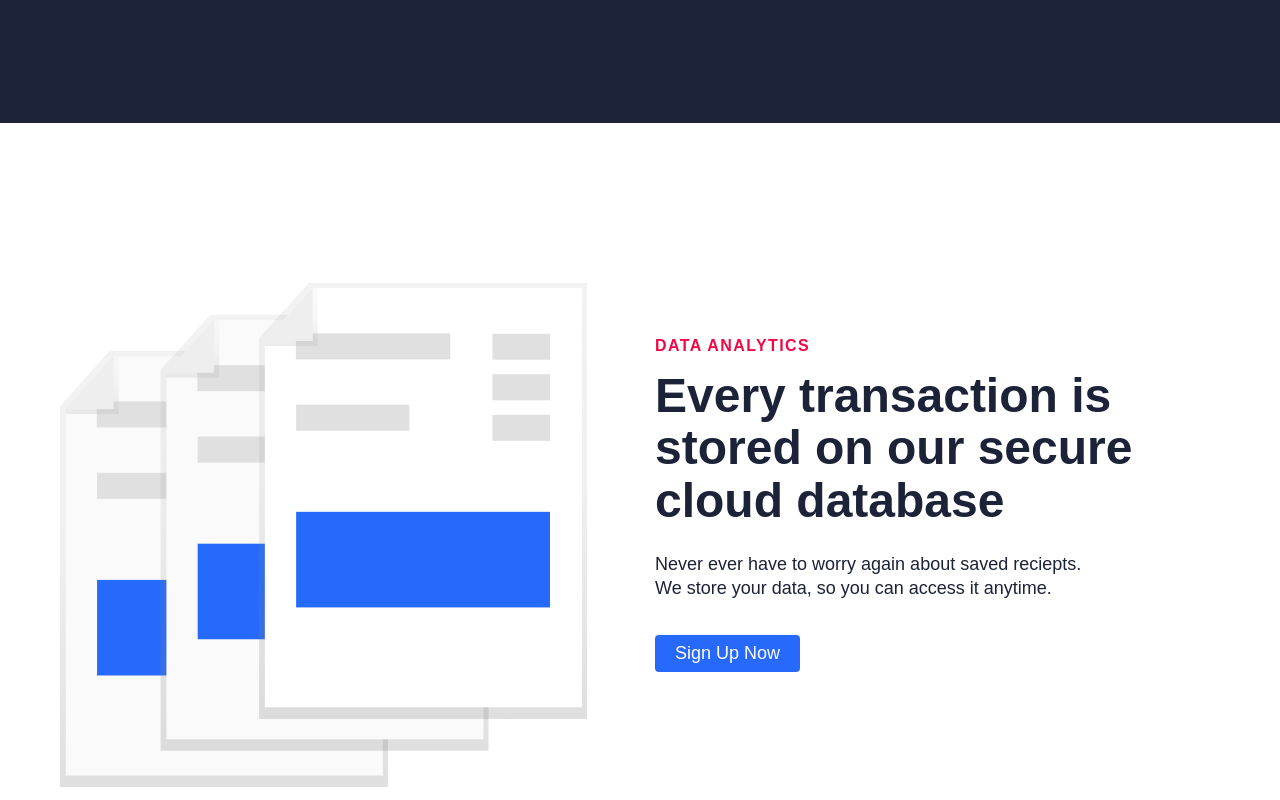
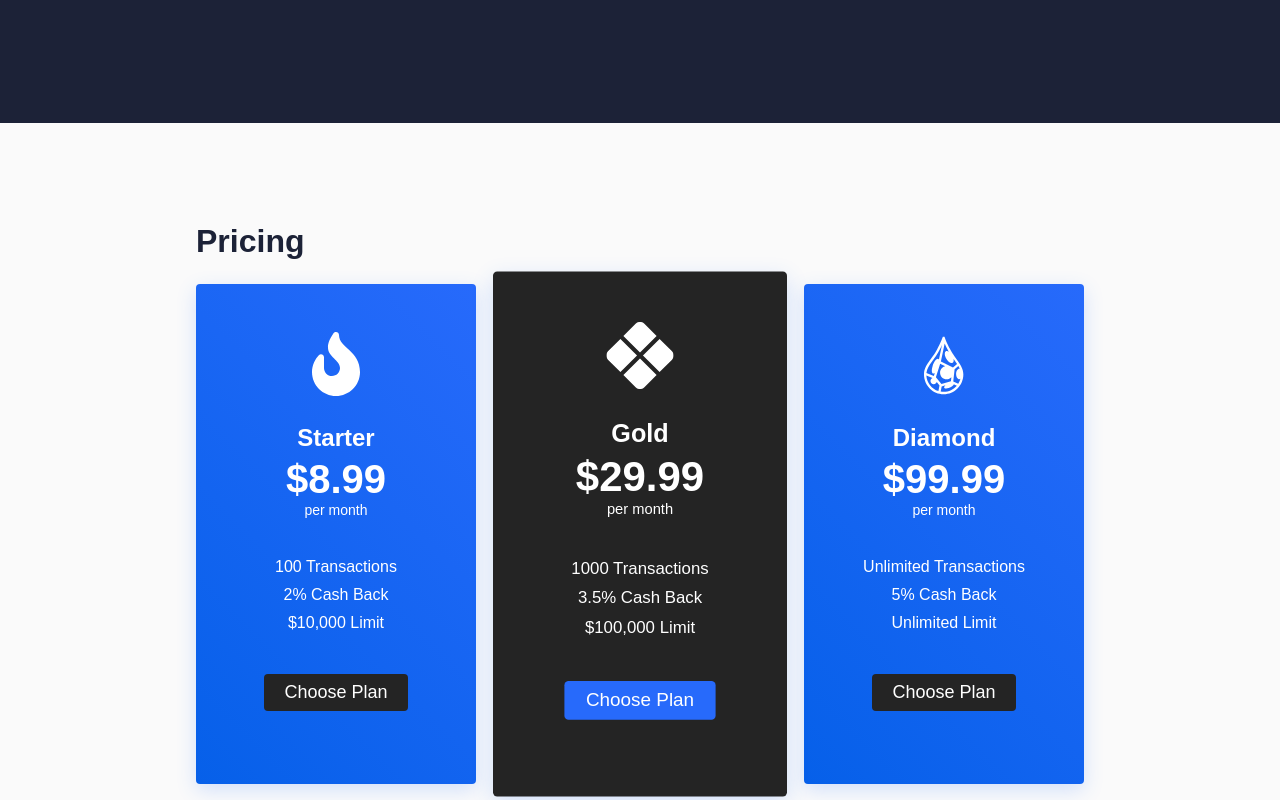
Before and after one commit to duypham9895/react-hooks-lavish, a React (Create React App) app: page / in a window 1280 px wide. Shown: the part 2380-3180 px from the top of the page. Built offline with nearby package versions, Linux system fonts and the light colour scheme.

Commit message:
Creating the Pricing Component

```diff
--- /dev/null
+++ b/src/components/Pricing.css
@@ -0,0 +1,116 @@
+.icon {
+    margin: 24px 0;
+}
+
+.pricing__section {
+    padding: 100px 0 160px;
+    display: flex;
+    flex-direction: column;
+    justify-content: center;
+    background-color: #fafafa;
+}
+
+.pricing__wrapper {
+    display: flex;
+    flex-direction: column;
+    align-items: flex-start;
+    margin: 0 auto;
+}
+
+.pricing__heading {
+    color: #1c2237;
+    margin-bottom: 24px;
+}
+
+.pricing__container {
+    display: flex;
+    justify-content: center;
+    align-content: center;
+}
+
+.pricing__container-card {
+    background: linear-gradient(45deg, #0660e9 0%, #276afb 100%);
+    box-shadow: 0 6px 20px rgba(56, 125, 255, 0.2);
+    width: 280px;
+    height: 500px;
+    text-decoration: none;
+    border-radius: 4px;
+}
+
+.pricing__container-card:nth-child(2) {
+    transform: scale(1.05);
+    background: #242424;
+    margin: 0 24px;
+}
+
+.pricing__container-card:hover {
+    transform: scale(1.06);
+    transition: all 0.3s ease-out;
+    color: #1c2237;
+}
+
+.pricing__container-cardInfo {
+    display: flex;
+    flex-direction: column;
+    height: 500px;
+    padding: 24px;
+    align-items: center;
+    color: #ffffff;
+}
+
+.pricing__container-cardInfo h3 {
+    margin-bottom: 5px;
+    font-size: 24px;
+}
+
+.pricing__container-cardInfo h4 {
+    font-size: 40px;
+}
+
+.pricing__container-cardInfo p {
+    font-size: 14px;
+    margin-bottom: 24px;
+}
+
+.pricing__container-features {
+    margin: 16px 0 32px;
+    list-style: none;
+    display: flex;
+    flex-direction: column;
+    align-items: center;
+}
+
+.pricing__container-features li {
+    margin-bottom: 10px;
+}
+
+@media screen and (max-width: 960px) {
+    .pricing__container {
+        display: flex;
+        flex-direction: column;
+        justify-content: center;
+        align-items: center;
+        width: 100%;
+    }
+
+    .pricing__container-card {
+        width: 90%;
+    }
+
+    .pricing__wrapper {
+        margin: 0 30px;
+        display: flex;
+        flex-direction: column;
+        align-items: center;
+    }
+
+    .pricing__container-card:nth-child(2) {
+        transform: scale(1);
+        background: #242424;
+        margin: 24px;
+    }
+
+    .pricing__container-card:hover {
+        transform: none;
+    }
+}
--- /dev/null
+++ b/src/components/Pricing.js
@@ -0,0 +1,103 @@
+import React from "react";
+
+import { FaFire } from "react-icons/fa";
+import { BsXDiamondFill } from "react-icons/bs";
+import { GiCrystalize } from "react-icons/gi";
+import { IconContext } from "react-icons/lib";
+
+import { Link } from "react-router-dom";
+
+import "./Pricing.css";
+import { Button } from "./Button";
+
+function Pricing() {
+    return (
+        <IconContext.Provider value={{ color: "#fff", size: 64 }}>
+            <div>
+                <div className="pricing__section">
+                    <div className="pricing__wrapper">
+                        <h1 className="pricing__heading">Pricing</h1>
+                        <div className="pricing__container">
+                            <Link
+                                to="/sign-up"
+                                className="pricing__container-card"
+                            >
+                                <div className="pricing__container-cardInfo">
+                                    <div className="icon">
+                                        <FaFire />
+                                    </div>
+                                    <h3>Starter</h3>
+                                    <h4>$8.99</h4>
+                                    <p>per month</p>
+                                    <ul className="pricing__container-features">
+                                        <li>100 Transactions</li>
+                                        <li>2% Cash Back</li>
+                                        <li>$10,000 Limit</li>
+                                    </ul>
+                                    <Button
+                                        buttonSize="btn--wide"
+                                        buttonColor="primary"
+                                    >
+                                        Choose Plan
+                                    </Button>
+                                </div>
+                            </Link>
+
+                            <Link
+                                to="/sign-up"
+                                className="pricing__container-card"
+                            >
+                                <div className="pricing__container-cardInfo">
+                                    <div className="icon">
+                                        <BsXDiamondFill />
+                                    </div>
+                                    <h3>Gold</h3>
+                                    <h4>$29.99</h4>
+                                    <p>per month</p>
+                                    <ul className="pricing__container-features">
+                                        <li>1000 Transactions</li>
+                                        <li>3.5% Cash Back</li>
+                                        <li>$100,000 Limit</li>
+                                    </ul>
+                                    <Button
+                                        buttonSize="btn--wide"
+                                        buttonColor="blue"
+                                    >
+                                        Choose Plan
+                                    </Button>
+                                </div>
+                            </Link>
+
+                            <Link
+                                to="/sign-up"
+                                className="pricing__container-card"
+                            >
+                                <div className="pricing__container-cardInfo">
+                                    <div className="icon">
+                                        <GiCrystalize />
+                                    </div>
+                                    <h3>Diamond</h3>
+                                    <h4>$99.99</h4>
+                                    <p>per month</p>
+                                    <ul className="pricing__container-features">
+                                        <li>Unlimited Transactions</li>
+                                        <li>5% Cash Back</li>
+                                        <li>Unlimited Limit</li>
+                                    </ul>
+                                    <Button
+                                        buttonSize="btn--wide"
+                                        buttonColor="primary"
+                                    >
+                                        Choose Plan
+                                    </Button>
+                                </div>
+                            </Link>
+                        </div>
+                    </div>
+                </div>
+            </div>
+        </IconContext.Provider>
+    );
+}
+
+export default Pricing;
--- a/src/components/pages/HomePage/Data.js
+++ b/src/components/pages/HomePage/Data.js
@@ -41,9 +41,9 @@
 };
 
 export const homeObjFour = {
-    lightBg: true,
-    lightText: false,
-    lightTextDesc: false,
+    lightBg: false,
+    lightText: true,
+    lightTextDesc: true,
     topLine: "DATA ANALYTICS",
     headline: "Every transaction is stored on our secure cloud database",
     description:
--- a/src/components/pages/HomePage/Home.js
+++ b/src/components/pages/HomePage/Home.js
@@ -1,6 +1,7 @@
 import React from "react";
 
 import HeroSection from "../../HeroSection";
+import Pricing from "../../Pricing";
 import { homeObjOne, homeObjTwo, homeObjThree, homeObjFour } from "./Data";
 
 function Home() {
@@ -9,6 +10,7 @@
             <HeroSection {...homeObjOne} />
             <HeroSection {...homeObjThree} />
             <HeroSection {...homeObjTwo} />
+            <Pricing />
             <HeroSection {...homeObjFour} />
         </>
     );
```
